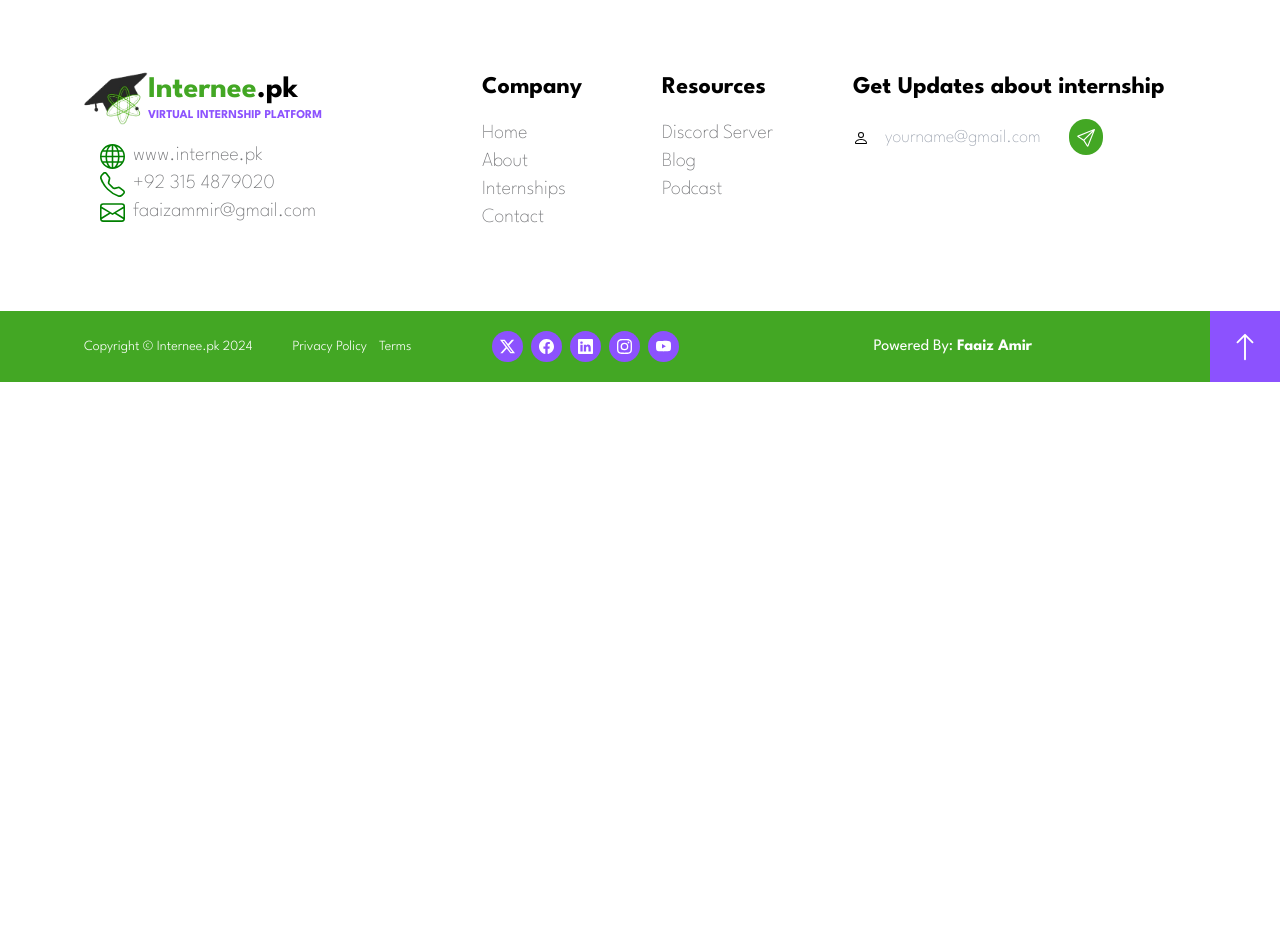
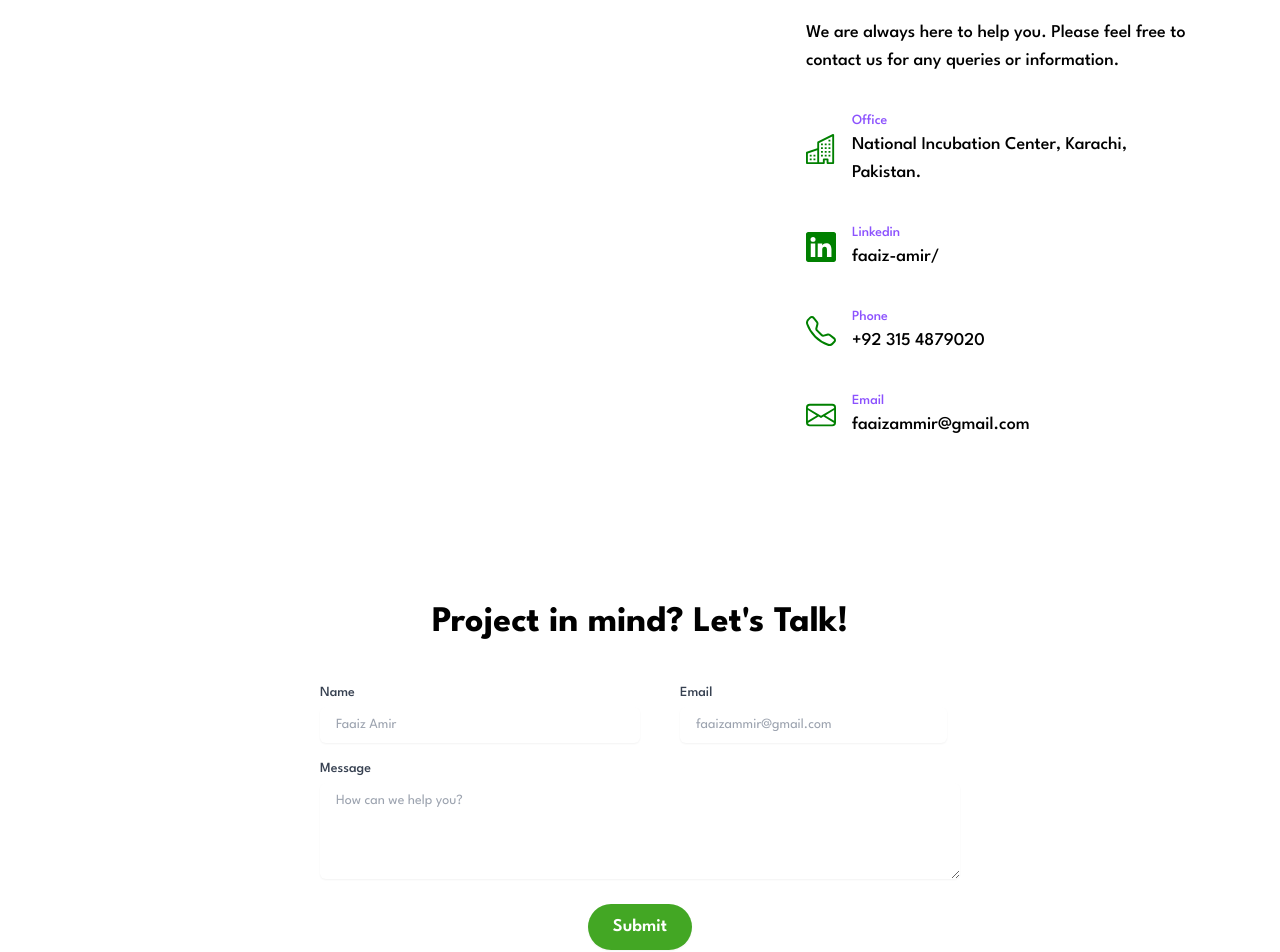
Before and after one commit to AbdulRehman360m/Internee.pk-Clone, a React (Vite) app: page /contact in a window 1280 px wide. Shown: the part 580-1532 px from the top of the page. Before the commit the page ends 962 px from the top, so only its background shows below. Built offline with nearby package versions, Linux system fonts and the light colour scheme.

Commit message:
Completed Contact Section

```diff
--- a/src/components/Contact.jsx
+++ b/src/components/Contact.jsx
@@ -1,11 +1,192 @@
-import React from 'react'
-
+import { Link } from "react-router-dom";
+import Map from "./Map";
 const Contact = () => {
   return (
     <div>
-      Contact
+      {/* Contact: Hero Section  */}
+      <section className="w-full bg-[url(/millennial-group-young-businesspeople.jpg)] bg-cover bg-bottom pt-20 pb-20 relative bg-gray-700 opacity-1 bg-blend-overlay ">
+        <div className="bg-green-primary opacity-60 absolute top-0 left-0 min-w-full min-h-full bg-blend-multiply"></div>
+        <div className="text-white responsive-container px-5 sm:px-auto relative ">
+          <div className="text-center m-auto flex items-center justify-center flex-col cursor-pointer">
+            <h1 className="md:text-6xl text-3xl font-bold mb-4">
+              Get in Touch
+            </h1>
+            <div className="md:text-xl text-black text-sm font-medium bg-white rounded-3xl px-4 py-2 w-fit">
+              <Link to="/">
+                <span className="text-green-primary">Home</span>
+              </Link>{" "}
+              / Contact
+            </div>
+          </div>
+        </div>
+      </section>
+
+      {/* Contact: Contact Info Section */}
+      <section className="my-10 md:my-32">
+        <div className="responsive-container justify-center flex relative flex-col md:flex-row">
+          <div className="left-map w-full h-11/12 px-5 ">
+            <Map />
+          </div>
+          <div className="right py-5 px-5 md:pl-20 flex flex-col gap-5 my-5 md:my-auto">
+            <h1 className="text-black text-3xl font-bold mb-4">Contact Us</h1>
+            <p className="text-black text-lg font-medium mb-4">
+              We are always here to help you. Please feel free to contact us for
+              any queries or information.
+            </p>
+            <div className="flex items-center mb-4">
+              <div className="icon mr-4">
+                <svg
+                  xmlns="http://www.w3.org/2000/svg"
+                  width="30"
+                  height="30"
+                  fill="green"
+                  className="bi bi-buildings"
+                  viewBox="0 0 16 16"
+                >
+                  <path d="M14.763.075A.5.5 0 0 1 15 .5v15a.5.5 0 0 1-.5.5h-3a.5.5 0 0 1-.5-.5V14h-1v1.5a.5.5 0 0 1-.5.5h-9a.5.5 0 0 1-.5-.5V10a.5.5 0 0 1 .342-.474L6 7.64V4.5a.5.5 0 0 1 .276-.447l8-4a.5.5 0 0 1 .487.022M6 8.694 1 10.36V15h5zM7 15h2v-1.5a.5.5 0 0 1 .5-.5h2a.5.5 0 0 1 .5.5V15h2V1.309l-7 3.5z" />
+                  <path d="M2 11h1v1H2zm2 0h1v1H4zm-2 2h1v1H2zm2 0h1v1H4zm4-4h1v1H8zm2 0h1v1h-1zm-2 2h1v1H8zm2 0h1v1h-1zm2-2h1v1h-1zm0 2h1v1h-1zM8 7h1v1H8zm2 0h1v1h-1zm2 0h1v1h-1zM8 5h1v1H8zm2 0h1v1h-1zm2 0h1v1h-1zm0-2h1v1h-1z" />
+                </svg>
+              </div>
+              <div className="text-black">
+                <h1 className="text-sm text-purple-primary font-medium">
+                  Office
+                </h1>
+                <p className="text-lg font-medium">
+                  National Incubation Center, Karachi, Pakistan.
+                </p>
+              </div>
+            </div>
+            <div className="flex items-center mb-4">
+              <div className="icon mr-4">
+                <svg
+                  xmlns="http://www.w3.org/2000/svg"
+                  width="30"
+                  height="30"
+                  fill="green"
+                  className="bi bi-linkedin"
+                  viewBox="0 0 16 16"
+                >
+                  <path d="M0 1.146C0 .513.526 0 1.175 0h13.65C15.474 0 16 .513 16 1.146v13.708c0 .633-.526 1.146-1.175 1.146H1.175C.526 16 0 15.487 0 14.854zm4.943 12.248V6.169H2.542v7.225zm-1.2-8.212c.837 0 1.358-.554 1.358-1.248-.015-.709-.52-1.248-1.342-1.248S2.4 3.226 2.4 3.934c0 .694.521 1.248 1.327 1.248zm4.908 8.212V9.359c0-.216.016-.432.08-.586.173-.431.568-.878 1.232-.878.869 0 1.216.662 1.216 1.634v3.865h2.401V9.25c0-2.22-1.184-3.252-2.764-3.252-1.274 0-1.845.7-2.165 1.193v.025h-.016l.016-.025V6.169h-2.4c.03.678 0 7.225 0 7.225z" />
+                </svg>
+              </div>
+              <div className="text-black">
+                <h1 className="text-sm text-purple-primary font-medium">
+                  Linkedin
+                </h1>
+                <p className="text-lg font-medium">faaiz-amir/</p>
+              </div>
+            </div>
+            <div className="flex items-center mb-4">
+              <div className="icon mr-4">
+                <svg
+                  xmlns="http://www.w3.org/2000/svg"
+                  width="30"
+                  height="30"
+                  fill="green"
+                  className="bi bi-telephone"
+                  viewBox="0 0 16 16"
+                >
+                  <path d="M3.654 1.328a.678.678 0 0 0-1.015-.063L1.605 2.3c-.483.484-.661 1.169-.45 1.77a17.6 17.6 0 0 0 4.168 6.608 17.6 17.6 0 0 0 6.608 4.168c.601.211 1.286.033 1.77-.45l1.034-1.034a.678.678 0 0 0-.063-1.015l-2.307-1.794a.68.68 0 0 0-.58-.122l-2.19.547a1.75 1.75 0 0 1-1.657-.459L5.482 8.062a1.75 1.75 0 0 1-.46-1.657l.548-2.19a.68.68 0 0 0-.122-.58zM1.884.511a1.745 1.745 0 0 1 2.612.163L6.29 2.98c.329.423.445.974.315 1.494l-.547 2.19a.68.68 0 0 0 .178.643l2.457 2.457a.68.68 0 0 0 .644.178l2.189-.547a1.75 1.75 0 0 1 1.494.315l2.306 1.794c.829.645.905 1.87.163 2.611l-1.034 1.034c-.74.74-1.846 1.065-2.877.702a18.6 18.6 0 0 1-7.01-4.42 18.6 18.6 0 0 1-4.42-7.009c-.362-1.03-.037-2.137.703-2.877z" />
+                </svg>
+              </div>
+              <div className="text-black">
+                <h1 className="text-sm text-purple-primary font-medium">
+                  Phone
+                </h1>
+                <p className="text-lg font-medium">+92 315 4879020</p>
+              </div>
+            </div>
+            <div className="flex items-center mb-4">
+              <div className="icon mr-4">
+                <svg
+                  xmlns="http://www.w3.org/2000/svg"
+                  width="30"
+                  height="30"
+                  fill="green"
+                  className="bi bi-envelope"
+                  viewBox="0 0 16 16"
+                >
+                  <path d="M0 4a2 2 0 0 1 2-2h12a2 2 0 0 1 2 2v8a2 2 0 0 1-2 2H2a2 2 0 0 1-2-2zm2-1a1 1 0 0 0-1 1v.217l7 4.2 7-4.2V4a1 1 0 0 0-1-1zm13 2.383-4.708 2.825L15 11.105zm-.034 6.876-5.64-3.471L8 9.583l-1.326-.795-5.64 3.47A1 1 0 0 0 2 13h12a1 1 0 0 0 .966-.741M1 11.105l4.708-2.897L1 5.383z" />
+                </svg>
+              </div>
+              <div className="text-black">
+                <h1 className="text-sm text-purple-primary font-medium">
+                  Email
+                </h1>
+                <p className="text-lg font-medium">faaizammir@gmail.com</p>
+              </div>
+            </div>
+          </div>
+        </div>
+      </section>
+
+      {/* Contact: Form Section */}
+      <section className="my-10 md:my-32 px-5 md:px-0">
+        <div className="lg:md:w-1/2 m-auto  ">
+          <h1 className="text-3xl md:text-4xl my-10 text-black text-center font-bold">
+            Project in mind? Let&apos;s Talk!
+          </h1>
+          <div className="form responsive-container">
+            {/* Make a form with 3 text fields and a submit button */}
+            <form onSubmit={(e) => e.preventDefault()}>
+              <div className="mb-4 w-1/2 inline-block">
+                <label
+                  htmlFor="name"
+                  className="block text-sm font-medium text-gray-700"
+                >
+                  Name
+                </label>
+                <input
+                  type="text"
+                  name="name"
+                  id="name"
+                  placeholder="Faaiz Amir"
+                  className="mt-1 px-4 py-2 outline-green-primary w-full outline-1 shadow-sm sm:text-sm  rounded-md"
+                />
+              </div>
+              <div className="mb-4 md:w-5/12 inline-block md:ml-10">
+                <label
+                  htmlFor="email"
+                  className="block text-sm font-medium text-gray-700"
+                >
+                  Email
+                </label>
+                <input
+                  type="email"
+                  name="email"
+                  id="email"
+                  placeholder="faaizammir@gmail.com"
+                  className="mt-1 px-4 py-2 outline-green-primary w-full outline-1 shadow-sm sm:text-sm  rounded-md"
+                />
+              </div>
+              <div className="mb-4">
+                <label
+                  htmlFor="message"
+                  className="block text-sm font-medium text-gray-700"
+                >
+                  Message
+                </label>
+                <textarea
+                  id="message"
+                  name="message"
+                  rows={4}
+                  placeholder="How can we help you?"
+                  className="mt-1 px-4 py-2 outline-green-primary w-full outline-1 shadow-sm sm:text-sm  rounded-md "
+                  defaultValue={""}
+                />
+              </div>
+              <button
+                type="submit"
+                className="w-auto flex m-auto justify-center py-2 px-6 text-lg font-semibold border border-transparent rounded-3xl shadow-sm text-center text-white bg-green-primary"
+              >
+                Submit
+              </button>
+            </form>
+          </div>
+        </div>
+      </section>
     </div>
-  )
-}
+  );
+};
 
-export default Contact
+export default Contact;
```
